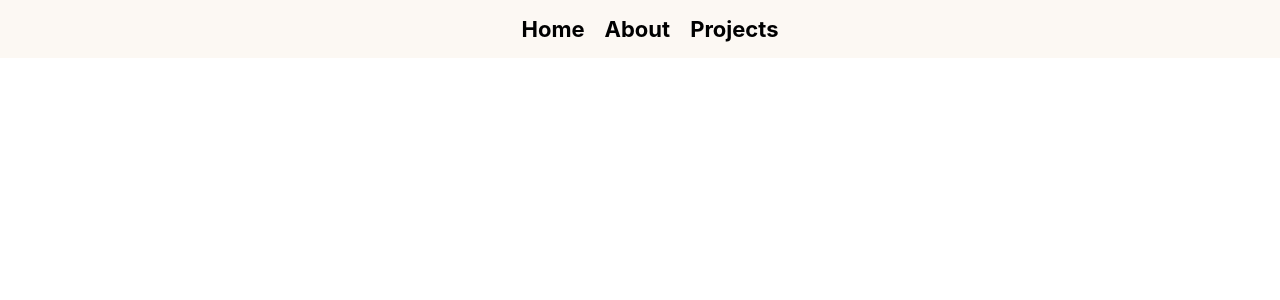
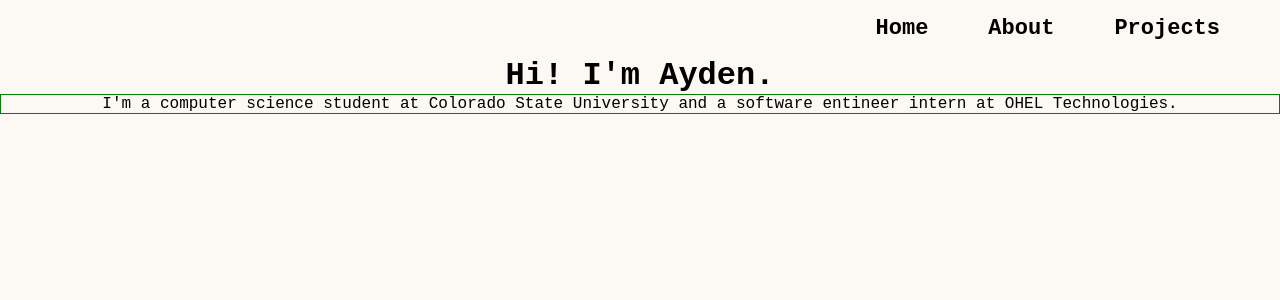
Before and after one commit to AydenGarza/aydengarza.github.io, a React (Create React App) app in the folder personal-website/: page / in a window 1280 px wide. Shown: the top 300 px of the page. Built offline with nearby package versions, Linux system fonts and the light colour scheme.

Commit message:
Added navigation and reconfigured home page a bit

```diff
--- a/personal-website/src/App.css
+++ b/personal-website/src/App.css
@@ -12,35 +12,3 @@ html, body, #root {
     display: flex;
     flex-direction: column;
 }
-
-.header{
-    display:flex;
-    background-color: #FCF8F3;
-    justify-content: center;
-    align-items: center;
-    text-align: center;
-}
-
-.header ul{
-    list-style-type: none;
-    display: flex;
-}
-
-.header a{
-    margin-right: 20px;
-    font-size: 22px;
-    font-weight:bold;
-    text-decoration: none;
-    color:inherit;
-}
-
-a:visited {
-    color:inherit;
-}
-a:hover {
-    color:#3282B8;
-}
-
-.WIP{
-    text-align: center;
-}
--- a/personal-website/src/App.jsx
+++ b/personal-website/src/App.jsx
@@ -1,13 +1,18 @@
 import './App.css';
 import { BrowserRouter, Routes, Route} from 'react-router-dom'
 import Home from './pages/Home'
+import About from './pages/About'
+import Projects from './pages/Projects'
 
 function App() {
   return (
-    <div>
+    <div className='App'>
       <BrowserRouter>
         <Routes>
           <Route index element = {<Home></Home>}/>
+          <Route path="/home" element = {<Home></Home>}></Route>
+          <Route path="/projects" element = {<Projects className="Projects"></Projects>}></Route>
+          <Route path="/about" element = {<About></About>}></Route>
         </Routes>
       </BrowserRouter>
     </div>
--- /dev/null
+++ b/personal-website/src/components/Header.module.css
@@ -0,0 +1,29 @@
+.PageHeader{
+    display:flex;
+    background-color: #FCF8F3;
+    justify-content: right;
+    align-items: center;
+    text-align: center;
+}
+
+.PageHeader ul{
+    list-style-type: none;
+    display: flex;
+}
+
+.PageHeader a{
+    margin-right: 60px;
+    font-size: 22px;
+    font-weight:bold;
+    text-decoration: none;
+    color:inherit;
+}
+a{
+    transition: color 0.3s ease;
+}
+a:visited {
+    color:inherit;
+}
+a:hover {
+    color:#3282B8;
+}
--- a/personal-website/src/components/header.jsx
+++ b/personal-website/src/components/header.jsx
@@ -1,21 +1,24 @@
+import {Link} from 'react-router-dom'
+import PageHeaderStyling from './Header.module.css'
+
 function Header( {className}){
-    return<div className={className}>
+    return<div className={PageHeaderStyling.PageHeader}>
             <ul>
-                <a href="https://amazon.com">
+                <Link to="/home">
                     <li>
                         Home
                     </li>
-                </a>
-                <a href="https://apple.com">
+                </Link>
+                <Link to="/about">
                     <li>
                         About
                     </li>
-                </a>
-                <a href="https://google.com">
+                </Link>
+                <Link to="/projects">
                     <li>
                         Projects
                     </li>
-                </a>
+                </Link>
             </ul>
         </div>
 }
--- a/personal-website/src/pages/About.jsx
+++ b/personal-website/src/pages/About.jsx
@@ -1,7 +1,10 @@
+import Header from '../components/Header.jsx'
+import AboutPageStyle from './About.module.css'
 
 function About(){
     return <>
-        <h1>
+        <Header className="header"></Header>
+        <h1 className={AboutPageStyle.aboutTitle}>
             About page ig lol
         </h1>
     </>
--- /dev/null
+++ b/personal-website/src/pages/About.module.css
@@ -0,0 +1,3 @@
+.aboutTitle{
+    background-color:blueviolet;
+}
--- a/personal-website/src/pages/Home.jsx
+++ b/personal-website/src/pages/Home.jsx
@@ -1,8 +1,11 @@
-import Header from '../components/header.jsx'
+import Header from '../components/Header.jsx'
+import HomePageStyle from './Home.module.css'
 
 function Home() {
     return <>
         <Header className="header"></Header>
+        <h1 className = {HomePageStyle.greeting}> Hi! I'm Ayden.</h1>
+        <div className = {HomePageStyle.contentContainer}><main className={HomePageStyle.content}>I'm a computer science student at Colorado State University and a software entineer intern at OHEL Technologies.</main></div>
     </>
 }
 
--- /dev/null
+++ b/personal-website/src/pages/Home.module.css
@@ -0,0 +1,11 @@
+.greeting{
+    text-align: center;
+    margin:0px;
+}
+
+
+.content{
+    border: 1px green;
+    border-style: solid;
+    text-align: center;
+}
--- /dev/null
+++ b/personal-website/src/pages/Projects.jsx
@@ -0,0 +1,13 @@
+import Header from '../components/Header.jsx'
+import ProjectsPageStyle from './Projects.module.css'
+
+function Projects({className}){
+    return <div className={className}>
+        <Header className="header"></Header>
+        <h1>
+            Projects idk lolllll
+        </h1>
+    </div>
+}
+
+export default Projects
```
Also changed, not shown: personal-website/src/pages/Contact.jsx (deleted, +0 -10 lines), personal-website/src/pages/Projects.module.css (added).
